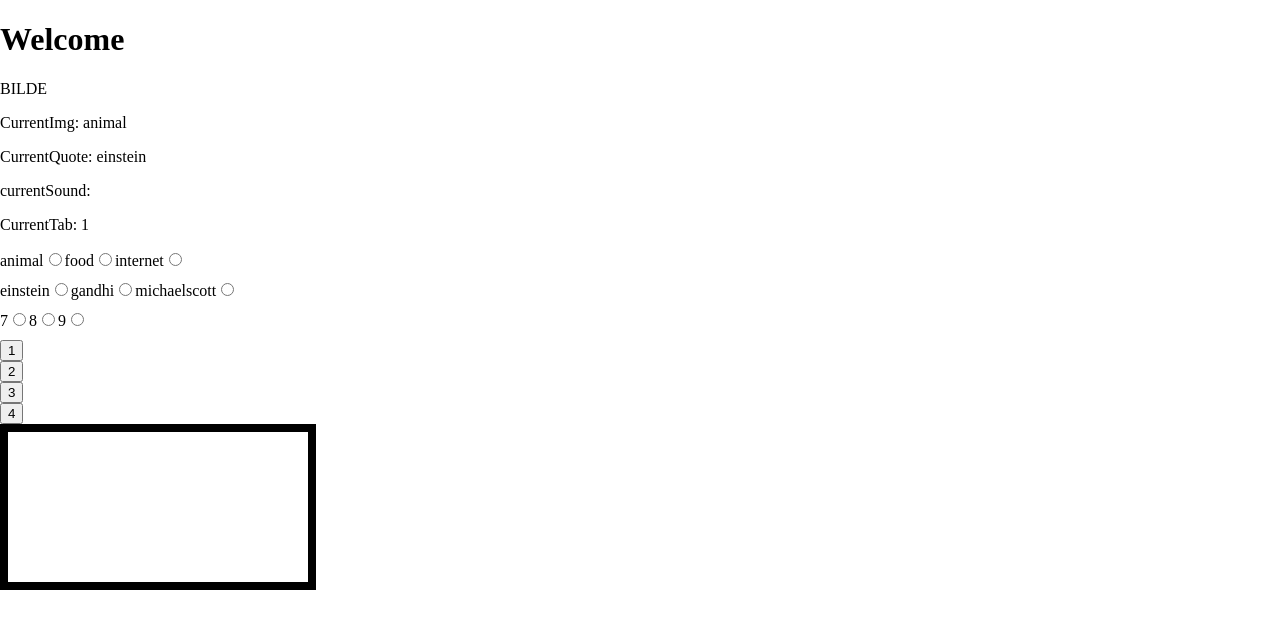
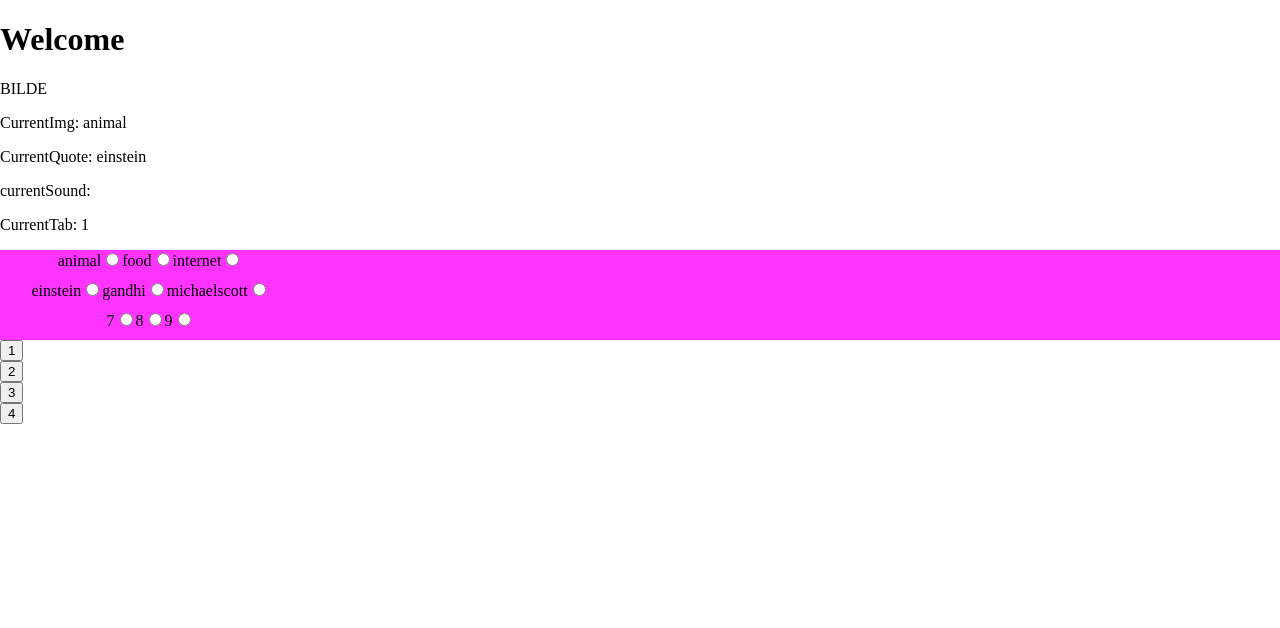
Before and after one commit to IT2810/it2810-webutvikling-h18-prosjekt-2-gruppe--34, a React (Create React App) app in the folder pro2/: page / in a window 1280 px wide. Shown: the top 628 px of the page. Built offline with nearby package versions, Linux system fonts and the light colour scheme.

Commit message:
svg scaler nå

```diff
--- a/pro2/src/App.css
+++ b/pro2/src/App.css
@@ -49,16 +49,15 @@
   text-align: center;
 }
 
-.picture_box {
-  border: 0.5em solid black;
-  height: 40%;
-  width: inherit;
+.exhibition {
+  width: 100%;
+  height: 100%;
 }
 
-.quote_box {
-  background-color: pink;
-  height: 25%;
-  width: inherit;
+.imgBox {
+  height: 50%;
+  width: 50%;
+  margin: auto auto auto auto;
 }
 
 .footer {
@@ -72,10 +71,6 @@
   text-align: center;
 }
 
-img.resize {
-  width: 100%; /* you can use % */
-  height: auto;
-}
 .button {
   grid-area: tabRow;
 }
--- a/pro2/src/App.js
+++ b/pro2/src/App.js
@@ -100,6 +100,7 @@ class App extends Component {
         <p>CurrentQuote: {this.state.currentQuote}</p>
         <p>currentSound: {this.state.currentSound}</p>
         <p>CurrentTab: {this.state.currentTab}</p>
+        <div className="check_box">
         <Group
           btns={this.state.imageBtns}
           onMediaClick={this.onMediaClick}
@@ -112,6 +113,7 @@ class App extends Component {
           btns={this.state.soundBtns}
           onMediaClick={this.onMediaClick}
         />
+        </div>
         <TabContainer
           tabs={this.state.tabs}
           onClick={this.tabPicker}
@@ -121,12 +123,12 @@ class App extends Component {
           svg={this.state.svg}
           text={this.state.text}
         />
-          <Exhibition
-              svg={this.state.svg}
-              text={this.state.text}
-
+      <div className="content">
+        <Exhibition
+          svg={this.state.svg}
+          text={this.state.text}
           />
-
+      </div>
       </React.Fragment>
     );
   }
--- a/pro2/src/Components/image.jsx
+++ b/pro2/src/Components/image.jsx
@@ -1,13 +1,13 @@
 import React, { Component } from "react";
+import $ from "jquery";
 
 class Image extends Component {
-
   render() {
     return (
-      <div>
-        <svg className="picture_box" dangerouslySetInnerHTML={{__html: this.props.svg }}></svg>
+      <div className="imgBox">
+        <svg dangerouslySetInnerHTML={{__html: this.props.svg }} viewBox="0 0 1920 1080"></svg>
       </div>
-    );
+    )
   }
 }
 
```
Also changed, not shown: pro2/src/Components/Exhibition.jsx (line endings or trailing spaces).
